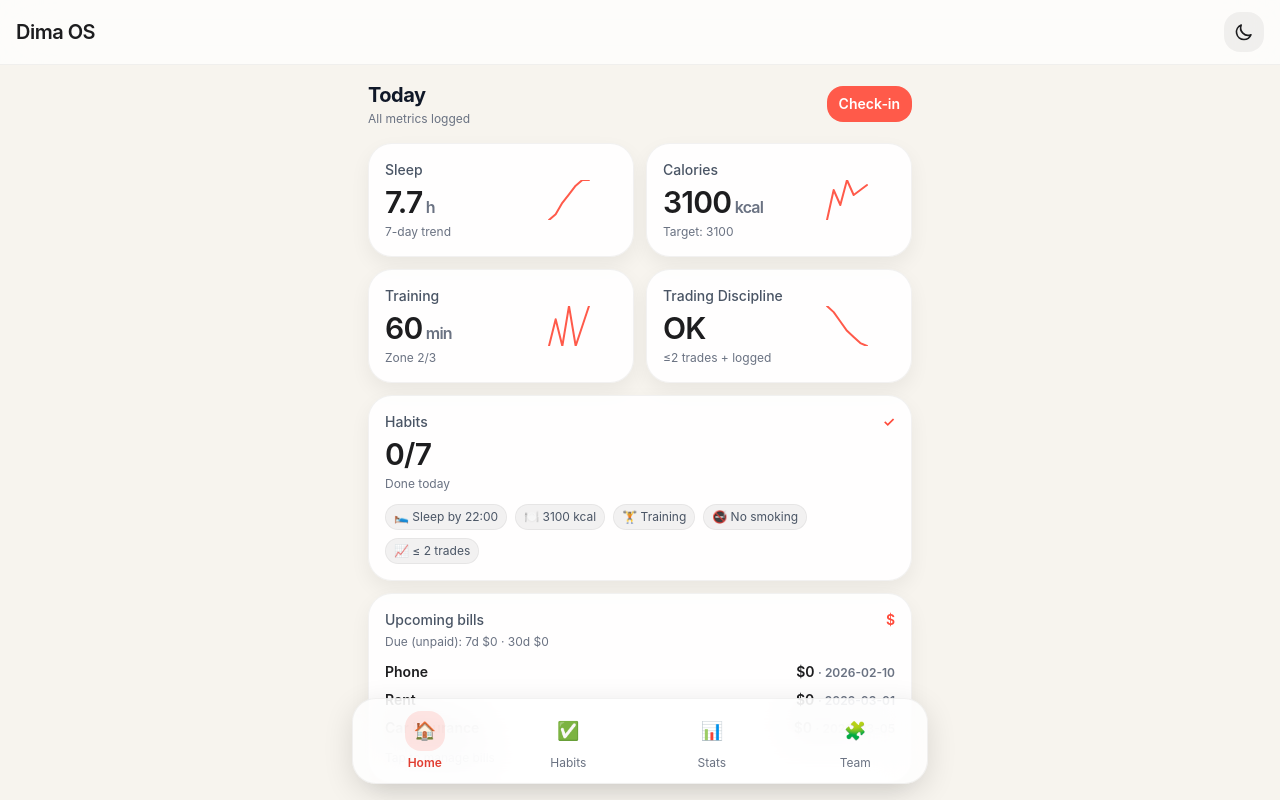
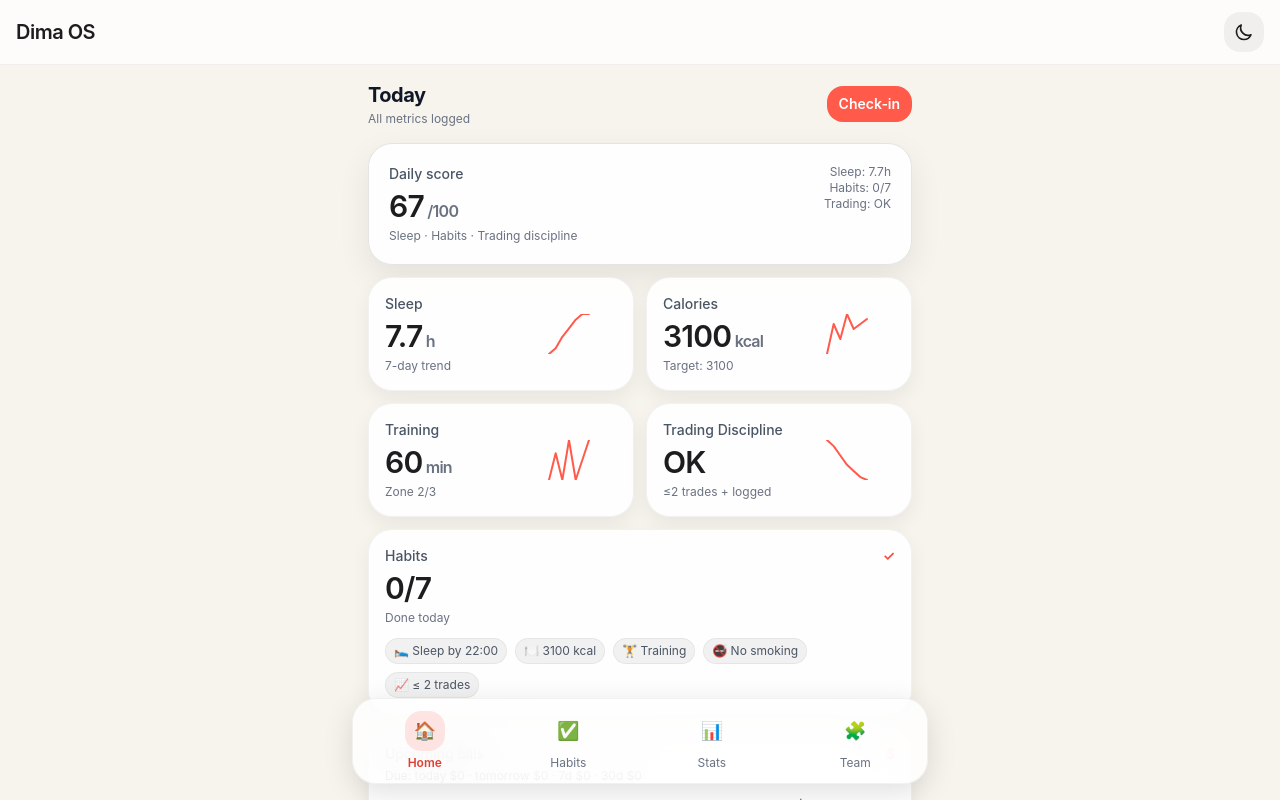
Before and after one commit to kkdima/dima-os, a React (Vite) app: page / in a window 1280 px wide. Shown: the top 800 px of the page. Built offline with nearby package versions, Linux system fonts and the light colour scheme.

Commit message:
UI: Phase 3 information architecture

```diff
--- a/src/pages/HabitsPage.tsx
+++ b/src/pages/HabitsPage.tsx
@@ -1,4 +1,6 @@
+import { useMemo, useState } from 'react';
 import { Card } from '../components/ui/Card';
+import { Segmented } from '../components/ui/Segmented';
 import { habitStats, toggleHabitToday } from '../lib/appData';
 import type { AppData } from '../lib/appData';
 
@@ -22,12 +24,23 @@ function HeatRow({ days, map }: { days: string[]; map: Record<string, boolean> }
 }
 
 export function HabitsPage({ data, onChange }: { data: AppData; onChange: (next: AppData) => void }) {
+  const [filter, setFilter] = useState<'all' | 'today' | 'missed'>('all');
   const totalHabits = data.habits.length;
   const doneToday = data.habits.filter((h) => {
     const s = habitStats(data, h.id);
     const todayKey = s.days30.at(-1)!;
     return !!s.map[todayKey];
   }).length;
+
+  const visibleHabits = useMemo(() => {
+    return data.habits.filter((h) => {
+      const s = habitStats(data, h.id);
+      const isDone = !!s.map[s.days30.at(-1)!];
+      if (filter === 'today') return isDone;
+      if (filter === 'missed') return !isDone;
+      return true;
+    });
+  }, [data, filter]);
 
   return (
     <div className="px-4 pt-4 pb-28 max-w-xl mx-auto">
@@ -43,8 +56,20 @@ export function HabitsPage({ data, onChange }: { data: AppData; onChange: (next:
         </div>
       </div>
 
+      <div className="mb-4">
+        <Segmented
+          value={filter}
+          onChange={(v) => setFilter(v as 'all' | 'today' | 'missed')}
+          options={[
+            { value: 'all', label: 'All' },
+            { value: 'today', label: 'Done' },
+            { value: 'missed', label: 'Missed' },
+          ]}
+        />
+      </div>
+
       <div className="mt-4 flex flex-col gap-3">
-        {data.habits.map((h) => {
+        {visibleHabits.map((h) => {
           const s = habitStats(data, h.id);
           const doneToday = !!s.map[s.days30.at(-1)!];
           return (
@@ -60,8 +85,10 @@ export function HabitsPage({ data, onChange }: { data: AppData; onChange: (next:
                       </div>
                     </div>
                   </div>
-                  <div className={doneToday ? 'text-coral-600 dark:text-coral-300 font-semibold' : 'text-gray-400'}>
-                    {doneToday ? 'Done' : '—'}
+                  <div className={doneToday
+                    ? 'text-coral-700 dark:text-coral-200 font-semibold text-xs px-2 py-1 rounded-full bg-coral-500/15'
+                    : 'text-gray-500 dark:text-gray-300 font-semibold text-xs px-2 py-1 rounded-full bg-black/5 dark:bg-white/10'}>
+                    {doneToday ? 'Done' : 'Not yet'}
                   </div>
                 </div>
                 <div className="mt-3">
@@ -71,6 +98,11 @@ export function HabitsPage({ data, onChange }: { data: AppData; onChange: (next:
             </button>
           );
         })}
+        {visibleHabits.length === 0 && (
+          <Card className="p-4">
+            <div className="text-sm text-gray-500 dark:text-gray-400">No habits in this filter.</div>
+          </Card>
+        )}
       </div>
 
       <div className="mt-6">
--- a/src/pages/HomePage.tsx
+++ b/src/pages/HomePage.tsx
@@ -28,6 +28,19 @@ export function HomePage({
   const nextBills = upcoming.slice(0, 3);
   const due7 = sumUpcoming(upcoming, 7);
   const due30 = sumUpcoming(upcoming, 30);
+  const today = new Date();
+  today.setHours(0, 0, 0, 0);
+  const dueToday = upcoming.filter((b) => {
+    const d = new Date(b.dueDate);
+    d.setHours(0, 0, 0, 0);
+    return d.getTime() === today.getTime() && !b.paid;
+  }).reduce((sum, b) => sum + b.amountUsd, 0);
+  const dueTomorrow = upcoming.filter((b) => {
+    const d = new Date(b.dueDate);
+    d.setHours(0, 0, 0, 0);
+    const diffDays = Math.round((d.getTime() - today.getTime()) / 86400000);
+    return diffDays === 1 && !b.paid;
+  }).reduce((sum, b) => sum + b.amountUsd, 0);
 
   const habitsDoneToday = data.habits.filter((h) => {
     const s = habitStats(data, h.id);
@@ -64,6 +77,24 @@ export function HomePage({
       </div>
 
       <div className="mt-4 grid grid-cols-1 gap-3">
+        <Card variant="hero" className="p-5">
+          <div className="flex items-start justify-between gap-3">
+            <div>
+              <div className="text-sm font-medium text-gray-600 dark:text-gray-300">Daily score</div>
+              <div className="mt-1 text-3xl font-semibold tracking-tight">
+                {Math.round((((sleepToday ? 1 : 0) + habitsDoneToday / Math.max(1, data.habits.length) + (tradingOk ? 1 : 0)) / 3) * 100)}
+                <span className="text-base font-semibold text-gray-500 dark:text-gray-400"> /100</span>
+              </div>
+              <div className="mt-1 text-xs text-gray-500 dark:text-gray-400">Sleep · Habits · Trading discipline</div>
+            </div>
+            <div className="text-right text-xs text-gray-500 dark:text-gray-400">
+              <div>Sleep: {sleepToday ? `${sleepToday}h` : '—'}</div>
+              <div>Habits: {habitsDoneToday}/{data.habits.length}</div>
+              <div>Trading: {tradingOk ? 'OK' : 'Hold'}</div>
+            </div>
+          </div>
+        </Card>
+
         <div className="-mx-4 px-4 overflow-x-auto md:overflow-visible scrollbar-none">
           <div className="grid grid-flow-col auto-cols-[85%] sm:auto-cols-[75%] md:grid-flow-row md:auto-cols-auto md:grid-cols-2 gap-3 snap-x snap-mandatory md:snap-none">
             <div className="snap-start">
@@ -143,7 +174,7 @@ export function HomePage({
               <div>
                 <div className="text-sm font-medium text-gray-600 dark:text-gray-300">Upcoming bills</div>
                 <div className="mt-1 text-xs text-gray-500 dark:text-gray-400">
-                  Due (unpaid): 7d ${due7.toFixed(0)} · 30d ${due30.toFixed(0)}
+                  Due: today ${dueToday.toFixed(0)} · tomorrow ${dueTomorrow.toFixed(0)} · 7d ${due7.toFixed(0)} · 30d ${due30.toFixed(0)}
                 </div>
               </div>
               <div className="text-coral-600 dark:text-coral-300 font-semibold text-sm">$</div>
--- a/src/pages/StatsPage.tsx
+++ b/src/pages/StatsPage.tsx
@@ -30,11 +30,13 @@ export function StatsPage({
   const [weight, setWeight] = useState('');
   const [sleep, setSleep] = useState('');
   const [quickAddOpen, setQuickAddOpen] = useState(false);
+  const [billsOpen, setBillsOpen] = useState(false);
   const fileRef = useRef<HTMLInputElement>(null);
   const billsRef = useRef<HTMLDivElement>(null);
 
   useEffect(() => {
     if (focus === 'bills') {
+      setBillsOpen(true);
       billsRef.current?.scrollIntoView({ behavior: 'smooth', block: 'start' });
       onFocusHandled();
     }
@@ -196,8 +198,23 @@ export function StatsPage({
         </button>
       </BottomSheet>
 
-      <div ref={billsRef}>
-        <BillsEditor data={data} onChange={onChange} />
+      <div ref={billsRef} className="mt-3">
+        <button onClick={() => setBillsOpen((v) => !v)} className="w-full text-left">
+          <Card variant="interactive" className="p-4">
+            <div className="flex items-center justify-between">
+              <div>
+                <div className="text-sm font-medium text-gray-600 dark:text-gray-300">Bills</div>
+                <div className="mt-1 text-xs text-gray-500 dark:text-gray-400">Manage due dates and paid status</div>
+              </div>
+              <div className="text-xs font-semibold text-gray-500 dark:text-gray-300">{billsOpen ? 'Hide' : 'Show'}</div>
+            </div>
+          </Card>
+        </button>
+        {billsOpen && (
+          <div className="mt-3">
+            <BillsEditor data={data} onChange={onChange} />
+          </div>
+        )}
       </div>
 
       <div className="mt-3">
```
